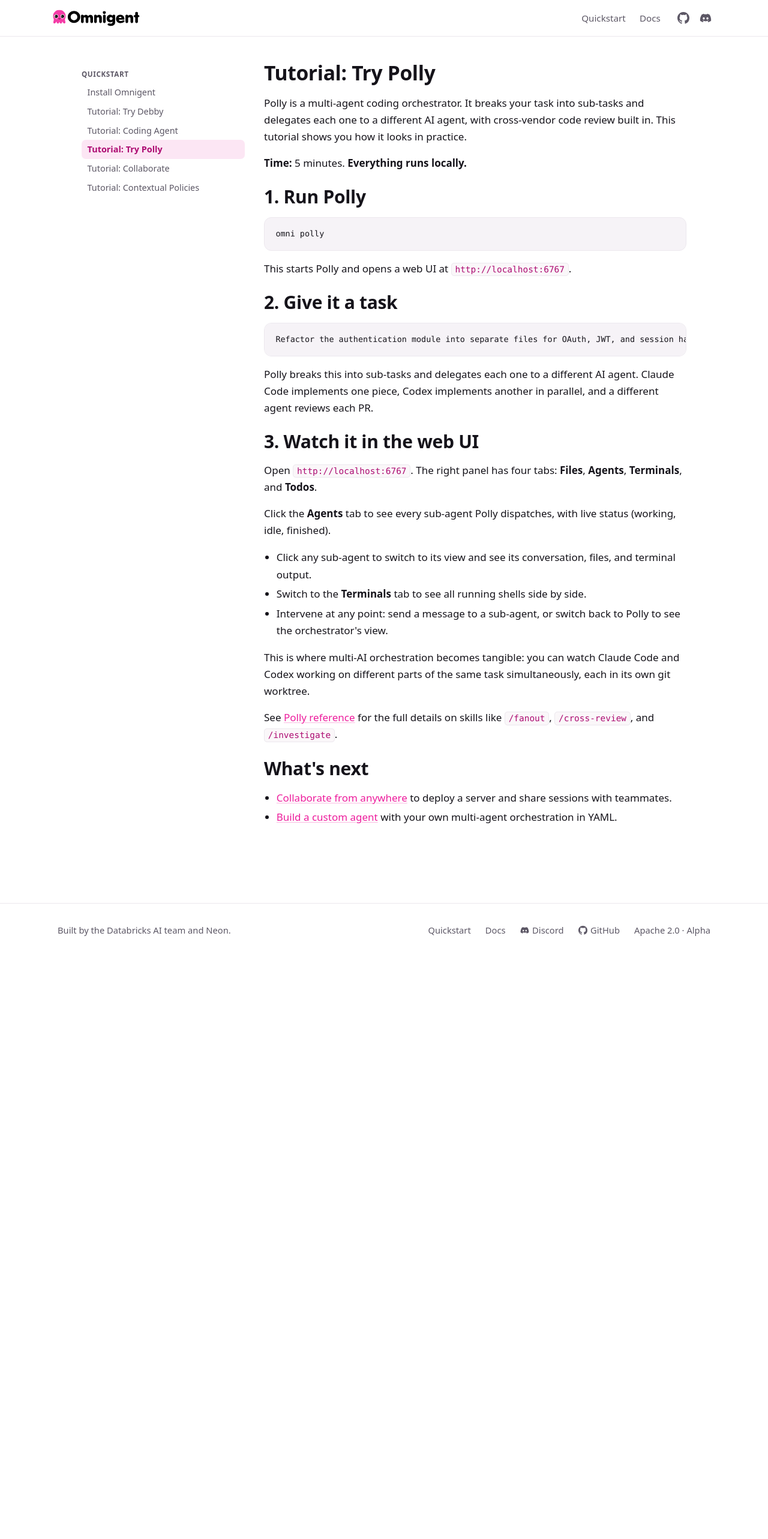
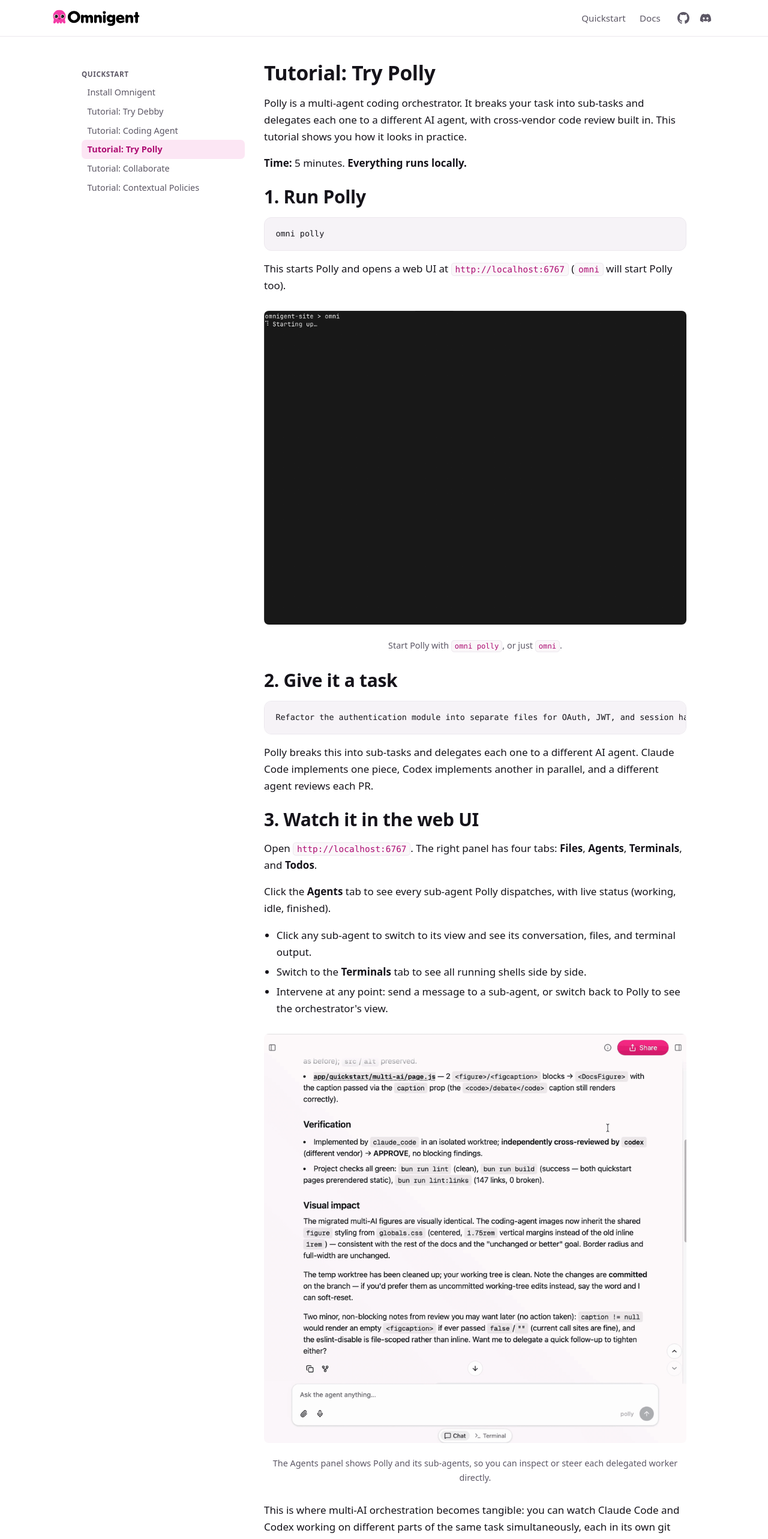
Before and after one commit to omnigent-ai/omnigent-site, a Next.js app: page /quickstart/polly in a window 1280 px wide. Shown: the top 2565 px of the page at 60% size. Before the commit the page ends 1595 px from the top, so only its background shows below. Built offline with nearby package versions, Linux system fonts and the light colour scheme.

Commit message:
docs: add Polly tutorial visuals

```diff
--- a/app/quickstart/polly/page.js
+++ b/app/quickstart/polly/page.js
@@ -24,8 +24,21 @@ export default function Page() {
 
       <p>
         This starts Polly and opens a web UI at{" "}
-        <code>http://localhost:6767</code>.
+        <code>http://localhost:6767</code> (<code>omni</code> will start Polly
+        too).
       </p>
+
+      <figure>
+        {/* eslint-disable-next-line @next/next/no-img-element */}
+        <img
+          src="/images/docs/polly-default-launch.gif"
+          alt="Running omni from the terminal launches Polly"
+          style={{ width: "100%", borderRadius: "8px" }}
+        />
+        <figcaption>
+          Start Polly with <code>omni polly</code>, or just <code>omni</code>.
+        </figcaption>
+      </figure>
 
       <h2>2. Give it a task</h2>
 
@@ -55,6 +68,19 @@ export default function Page() {
         <li>Intervene at any point: send a message to a sub-agent, or switch back to Polly to see the orchestrator{"'"}s view.</li>
       </ul>
 
+      <figure>
+        {/* eslint-disable-next-line @next/next/no-img-element */}
+        <img
+          src="/images/docs/polly-agent-switch.gif"
+          alt="Switching from Polly to sub-agents in the Agents panel"
+          style={{ width: "100%", borderRadius: "8px" }}
+        />
+        <figcaption>
+          The Agents panel shows Polly and its sub-agents, so you can inspect or
+          steer each delegated worker directly.
+        </figcaption>
+      </figure>
+
       <p>
         This is where multi-AI orchestration becomes tangible: you can watch
         Claude Code and Codex working on different parts of the same task
```
Also changed, not shown: public/images/docs/polly-agent-switch.gif (added), public/images/docs/polly-default-launch.gif (added).
